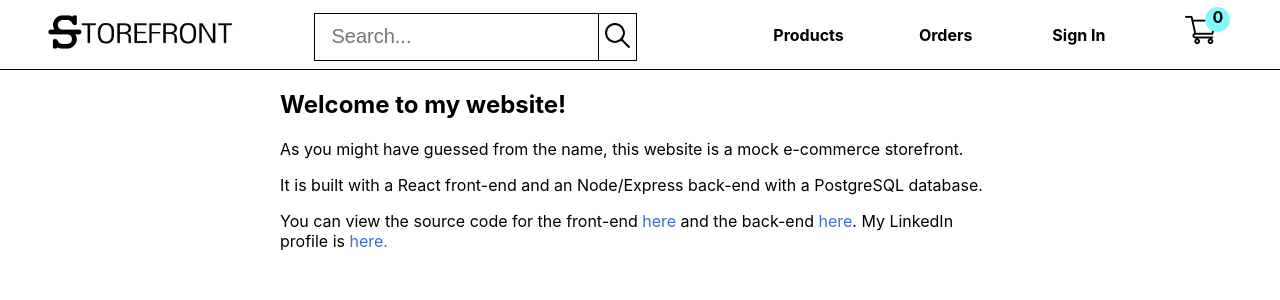
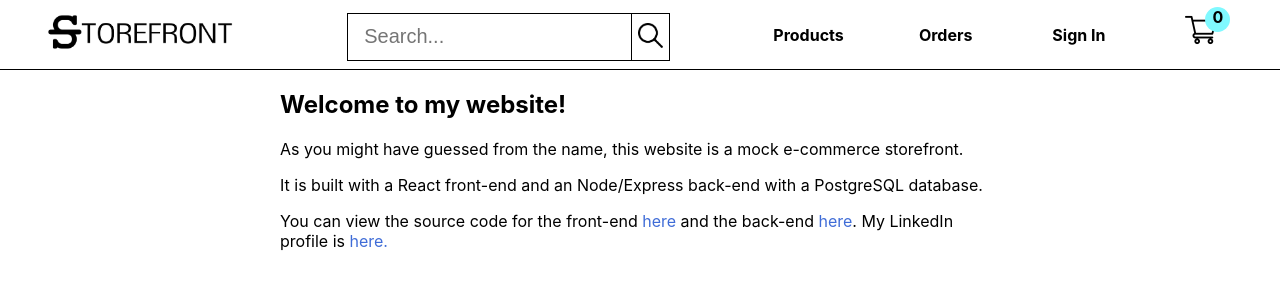
Before and after one commit to jgoodier1/storefront, a React (Create React App) app: page / in a window 1280 px wide. Shown: the top 300 px of the page. Built offline with nearby package versions, Linux system fonts and the light colour scheme.

Commit message:
fixed searchbar positioning

```diff
--- a/src/components/NavBar.tsx
+++ b/src/components/NavBar.tsx
@@ -51,9 +51,9 @@ const NavItems: React.FC<NavItemsProps> = props => {
         <LogoImage src={logo} alt='store logo' />
       </LogoLink>
       {/* TODO: this messed with the searchbar responsiveness */}
-      <ListItem>
-        <ExtendedSearchBar search={props.search} />
-      </ListItem>
+      <SearchBarListItem>
+        <SearchBar search={props.search} />
+      </SearchBarListItem>
       <Products link='/products'>Products</Products>
       <Orders link='/orders'>Orders</Orders>
       {!isLoggedIn && (
@@ -192,7 +192,7 @@ const Span = styled.span`
   right: 12px;
 `;
 
-const ExtendedSearchBar = styled(SearchBar)`
+const SearchBarListItem = styled(ListItem)`
   grid-area: searchbar;
   place-self: center;
 `;
```
